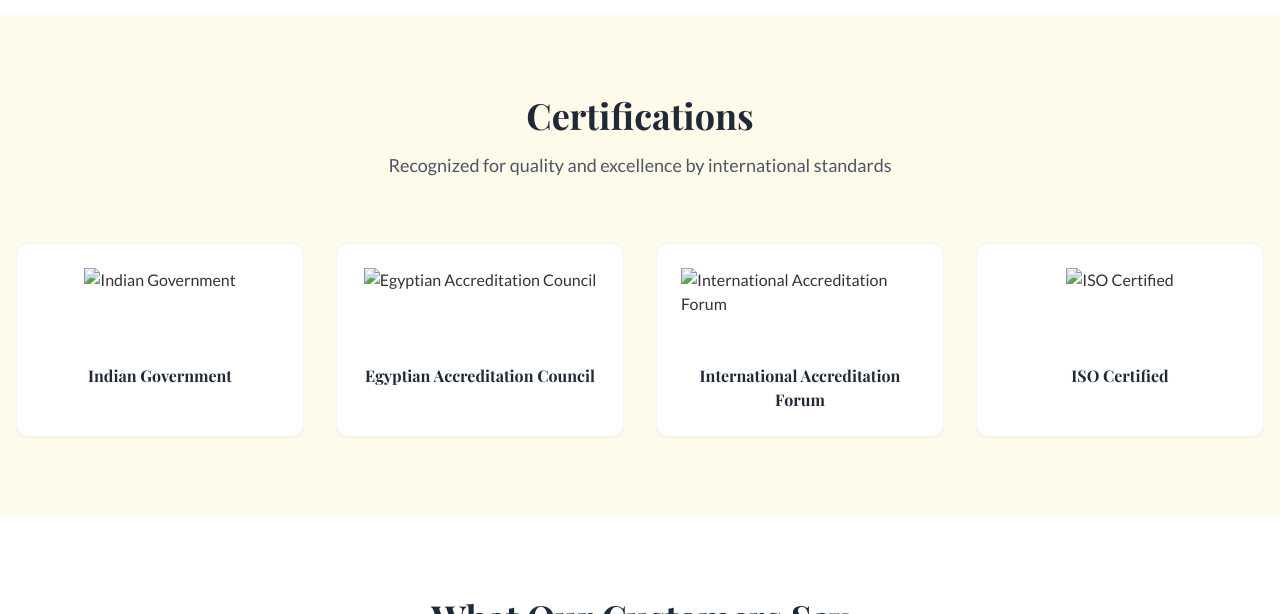
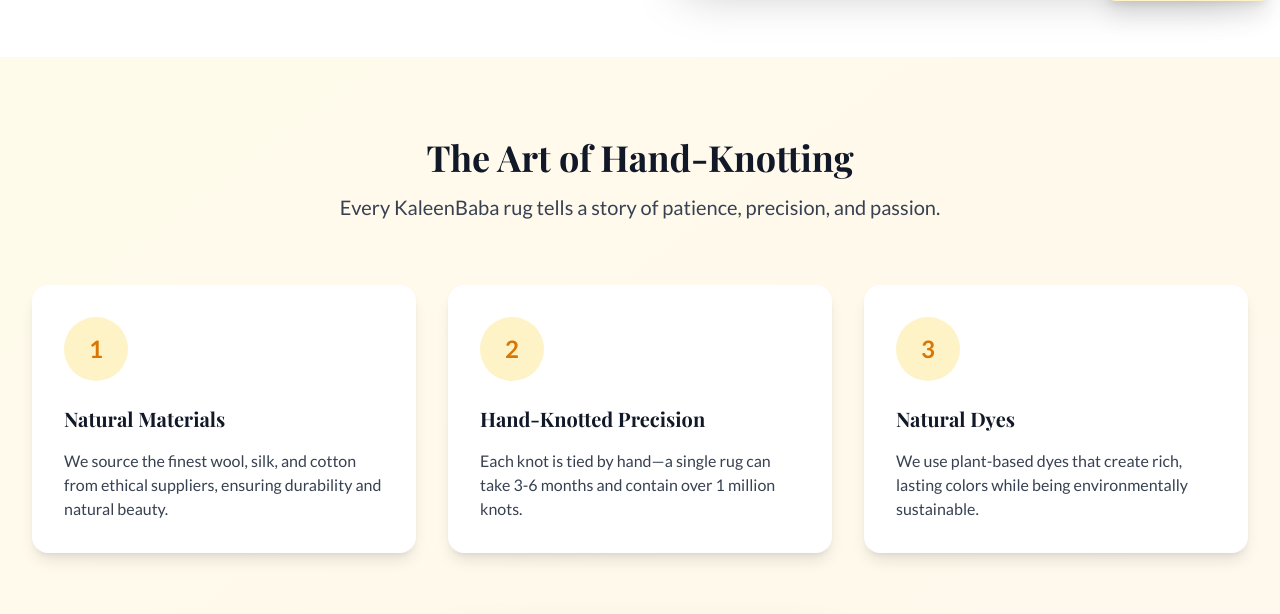
Before and after one commit to yash1577711/rug, a Django app: template templates/core/about.html in a window 1280 px wide. Shown: the part 1107-1721 px from the top of the page. Run offline with Django 5.2, Linux system fonts and the light colour scheme; the template is opened without the code that fills it, so the values that code supplies are empty; some libraries are stand-ins or nearby versions.

Commit message:
Update about.html

```diff
--- a/templates/core/about.html
+++ b/templates/core/about.html
@@ -1,163 +1,252 @@
 {% extends 'base.html' %}
 {% load static %}
 
-{% block title %}About Us | KaleenBaba – Premium Carpets & Rugs{% endblock %}
+{% block title %}About Us | KaleenBaba – Handcrafted Heritage Rugs{% endblock %}
 
 {% block content %}
-<!-- Hero Section -->
-<div class="relative h-96 overflow-hidden">
-  <div class="absolute inset-0 bg-gradient-to-r from-black via-transparent to-transparent z-10"></div>
-  <img src="https://images.unsplash.com/photo-1596727147700-6a140a10e6db?auto=format&fit=crop&w=1920&q=80"
-       alt="KaleenBaba Heritage" class="w-full h-full object-cover">
-  <div class="absolute inset-0 flex items-center">
-    <div class="max-w-4xl mx-auto px-6 z-20">
-      <h1 class="text-5xl font-heading text-white mb-6">About KaleenBaba</h1>
-      <p class="text-xl text-white opacity-90 max-w-2xl">
-        Over four decades of experience bringing authentic craftsmanship to your home.
-        Our design experts help you choose the perfect carpets and rugs to match your style and space.
+<!-- Hero Section with Parallax Effect -->
+<div class="relative h-[500px] overflow-hidden">
+  <div class="absolute inset-0 bg-black bg-opacity-40 z-10"></div>
+  <img src="https://images.unsplash.com/photo-1605100804763-247f65ac4c99?auto=format&fit=crop&w=1920&q=80"
+       alt="Master Artisan Weaving" class="w-full h-full object-cover">
+  <div class="absolute inset-0 flex items-center justify-center">
+    <div class="text-center px-6 z-20 max-w-4xl">
+      <h1 class="text-5xl md:text-6xl font-bold text-white mb-6 tracking-tight">Crafted with Heritage</h1>
+      <p class="text-xl text-white opacity-90 max-w-2xl mx-auto leading-relaxed">
+        Since 1980, we've been preserving India's ancient weaving traditions while creating contemporary masterpieces for modern homes worldwide.
       </p>
     </div>
   </div>
 </div>
 
-<!-- Company History -->
+<!-- Our Story - Split Layout -->
 <section class="py-20 bg-white">
-  <div class="max-w-7xl mx-auto px-4">
-    <div class="grid grid-cols-1 lg:grid-cols-2 gap-12 items-center">
-      <div>
-        <h2 class="text-4xl font-heading text-gray-800 mb-6">Our Legacy</h2>
-        <p class="text-gray-700 text-lg leading-relaxed mb-6">
-          At KaleenBaba, we bring over four decades of experience to your home or office. Founded in 1980, our journey began with a simple mission: to preserve traditional weaving techniques while creating contemporary designs that resonate with modern homes.
-        </p>
-        <p class="text-gray-700 text-lg leading-relaxed mb-6">
-          Our design experts work closely with master weavers from Bhadohi, Uttar Pradesh, ensuring each piece reflects the rich heritage of Indian craftsmanship. Today, we serve customers across India and internationally, bringing the warmth and beauty of handcrafted rugs to homes worldwide.
-        </p>
-        <div class="bg-amber-50 p-6 rounded-xl mb-6">
-          <h3 class="font-bold text-lg text-amber-800 mb-3">Our Promise</h3>
-          <p class="text-amber-700">Quality, authenticity, and customer satisfaction are at the heart of everything we do.</p>
+  <div class="max-w-7xl mx-auto px-4 sm:px-6 lg:px-8">
+    <div class="grid grid-cols-1 lg:grid-cols-2 gap-16 items-center">
+      <div class="order-2 lg:order-1">
+        <div class="space-y-8">
+          <div>
+            <h2 class="text-4xl font-bold text-gray-900 mb-6">Our Story</h2>
+            <p class="text-lg text-gray-700 leading-relaxed mb-6">
+              In the heart of Bhadohi, India—the carpet capital of the world—our founder began with a simple vision: to bridge centuries-old craftsmanship with contemporary design sensibilities. What started as a small workshop has grown into a global destination for authentic hand-knotted rugs.
+            </p>
+            <p class="text-lg text-gray-700 leading-relaxed">
+              Today, we collaborate with over 200 master artisans across rural India, ensuring fair wages, sustainable practices, and the preservation of traditional techniques that have been passed down through generations.
+            </p>
+          </div>
+
+          <div class="bg-gradient-to-r from-amber-500 to-orange-500 p-0.5 rounded-xl w-fit">
+            <div class="bg-white px-8 py-6 rounded-xl">
+              <div class="flex items-center space-x-4">
+                <div class="text-4xl font-bold text-amber-600">40+</div>
+                <div>
+                  <div class="font-bold text-gray-900">Years of Excellence</div>
+                  <div class="text-gray-600">Preserving Heritage Since 1980</div>
+                </div>
+              </div>
+            </div>
+          </div>
         </div>
       </div>
 
-      <div class="relative">
-        <img src="https://images.unsplash.com/photo-1596727147700-6a140a10e6db?auto=format&fit=crop&w=600&q=80"
-             alt="Artisan Crafting" class="rounded-2xl shadow-2xl">
-        <div class="absolute -bottom-6 -left-6 bg-white p-6 rounded-xl shadow-lg">
-          <div class="text-3xl font-bold text-amber-600">40+</div>
-          <div class="text-gray-600">Years Experience</div>
+      <div class="order-1 lg:order-2 relative">
+        <div class="relative rounded-2xl overflow-hidden shadow-2xl">
+          <img src="https://images.unsplash.com/photo-1584824486509-112e4181ff6b?auto=format&fit=crop&w=600&q=80"
+               alt="Artisan at Work" class="w-full h-auto">
+          <div class="absolute inset-0 bg-gradient-to-t from-black/50 to-transparent"></div>
+        </div>
+        <div class="absolute -bottom-6 -right-6 bg-white p-6 rounded-xl shadow-xl border-4 border-amber-100">
+          <div class="text-center">
+            <div class="text-2xl font-bold text-amber-600">200+</div>
+            <div class="text-gray-700 font-medium">Master Artisans</div>
+          </div>
         </div>
       </div>
     </div>
   </div>
 </section>
 
-<!-- Certifications -->
-<section class="py-20 bg-amber-50">
-  <div class="max-w-7xl mx-auto px-4">
+<!-- Craftsmanship Section -->
+<section class="py-20 bg-gradient-to-br from-amber-50 to-orange-50">
+  <div class="max-w-7xl mx-auto px-4 sm:px-6 lg:px-8">
     <div class="text-center mb-16">
-      <h2 class="text-4xl font-heading text-gray-800 mb-4">Certifications</h2>
-      <p class="text-gray-600 text-lg">Recognized for quality and excellence by international standards</p>
+      <h2 class="text-4xl font-bold text-gray-900 mb-4">The Art of Hand-Knotting</h2>
+      <p class="text-xl text-gray-700 max-w-3xl mx-auto">
+        Every KaleenBaba rug tells a story of patience, precision, and passion.
+      </p>
     </div>
 
-    <div class="grid grid-cols-1 md:grid-cols-2 lg:grid-cols-4 gap-8">
-      <!-- Certification 1 -->
-      <div class="bg-white p-6 rounded-xl shadow-sm border border-gray-100 hover:shadow-lg transition-shadow">
-        <div class="flex justify-center mb-4">
-          <img src="https://via.placeholder.com/150x80?text=Indian+Government"
-               alt="Indian Government" class="h-20 w-auto">
+    <div class="grid grid-cols-1 md:grid-cols-3 gap-8">
+      <!-- Process Step 1 -->
+      <div class="bg-white p-8 rounded-2xl shadow-lg hover:shadow-xl transition-shadow">
+        <div class="w-16 h-16 bg-amber-100 rounded-full flex items-center justify-center mb-6">
+          <span class="text-2xl font-bold text-amber-600">1</span>
         </div>
-        <h3 class="font-bold text-center text-gray-800">Indian Government</h3>
+        <h3 class="text-xl font-bold text-gray-900 mb-4">Natural Materials</h3>
+        <p class="text-gray-700">
+          We source the finest wool, silk, and cotton from ethical suppliers, ensuring durability and natural beauty.
+        </p>
       </div>
 
-      <!-- Certification 2 -->
-      <div class="bg-white p-6 rounded-xl shadow-sm border border-gray-100 hover:shadow-lg transition-shadow">
-        <div class="flex justify-center mb-4">
-          <img src="https://via.placeholder.com/150x80?text=Egyptian+Accreditation"
-               alt="Egyptian Accreditation Council" class="h-20 w-auto">
+      <!-- Process Step 2 -->
+      <div class="bg-white p-8 rounded-2xl shadow-lg hover:shadow-xl transition-shadow">
+        <div class="w-16 h-16 bg-amber-100 rounded-full flex items-center justify-center mb-6">
+          <span class="text-2xl font-bold text-amber-600">2</span>
         </div>
-        <h3 class="font-bold text-center text-gray-800">Egyptian Accreditation Council</h3>
+        <h3 class="text-xl font-bold text-gray-900 mb-4">Hand-Knotted Precision</h3>
+        <p class="text-gray-700">
+          Each knot is tied by hand—a single rug can take 3-6 months and contain over 1 million knots.
+        </p>
       </div>
 
-      <!-- Certification 3 -->
-      <div class="bg-white p-6 rounded-xl shadow-sm border border-gray-100 hover:shadow-lg transition-shadow">
-        <div class="flex justify-center mb-4">
-          <img src="https://via.placeholder.com/150x80?text=IAF"
-               alt="International Accreditation Forum" class="h-20 w-auto">
+      <!-- Process Step 3 -->
+      <div class="bg-white p-8 rounded-2xl shadow-lg hover:shadow-xl transition-shadow">
+        <div class="w-16 h-16 bg-amber-100 rounded-full flex items-center justify-center mb-6">
+          <span class="text-2xl font-bold text-amber-600">3</span>
         </div>
-        <h3 class="font-bold text-center text-gray-800">International Accreditation Forum</h3>
+        <h3 class="text-xl font-bold text-gray-900 mb-4">Natural Dyes</h3>
+        <p class="text-gray-700">
+          We use plant-based dyes that create rich, lasting colors while being environmentally sustainable.
+        </p>
+      </div>
+    </div>
+
+    <div class="mt-16 text-center">
+      <img src="https://images.unsplash.com/photo-1596727147700-6a140a10e6db?auto=format&fit=crop&w=1200&q=80"
+           alt="Close-up of Hand-Knotted Rug" class="rounded-2xl shadow-2xl mx-auto">
+      <p class="mt-6 text-gray-600 italic">"A hand-knotted rug is not just a floor covering—it's a piece of art that will be treasured for generations."</p>
+    </div>
+  </div>
+</section>
+
+<!-- Impact & Sustainability -->
+<section class="py-20 bg-white">
+  <div class="max-w-7xl mx-auto px-4 sm:px-6 lg:px-8">
+    <div class="grid grid-cols-1 lg:grid-cols-2 gap-16 items-center">
+      <div class="relative">
+        <img src="https://images.unsplash.com/photo-1584824486509-112e4181ff6b?auto=format&fit=crop&w=600&q=80"
+             alt="Women Artisans" class="rounded-2xl shadow-2xl">
+        <div class="absolute -top-6 -left-6 bg-gradient-to-r from-green-500 to-emerald-500 text-white px-6 py-4 rounded-xl">
+          <div class="font-bold text-lg">Empowering Communities</div>
+        </div>
       </div>
 
-      <!-- Certification 4 -->
-      <div class="bg-white p-6 rounded-xl shadow-sm border border-gray-100 hover:shadow-lg transition-shadow">
-        <div class="flex justify-center mb-4">
-          <img src="https://via.placeholder.com/150x80?text=ISO"
-               alt="ISO Certified" class="h-20 w-auto">
+      <div>
+        <h2 class="text-4xl font-bold text-gray-900 mb-6">Our Social Impact</h2>
+        <p class="text-lg text-gray-700 leading-relaxed mb-6">
+          We believe in business as a force for good. Through our partnerships with artisan communities, we've:
+        </p>
+
+        <div class="space-y-4">
+          <div class="flex items-start space-x-4">
+            <div class="w-6 h-6 bg-green-100 rounded-full flex items-center justify-center mt-1">
+              <svg class="w-4 h-4 text-green-600" fill="none" stroke="currentColor" viewBox="0 0 24 24">
+                <path stroke-linecap="round" stroke-linejoin="round" stroke-width="2" d="M5 13l4 4L19 7"></path>
+              </svg>
+            </div>
+            <div>
+              <div class="font-bold text-gray-900">Fair Wages</div>
+              <div class="text-gray-700">Artisans earn 3x the local average wage</div>
+            </div>
+          </div>
+
+          <div class="flex items-start space-x-4">
+            <div class="w-6 h-6 bg-green-100 rounded-full flex items-center justify-center mt-1">
+              <svg class="w-4 h-4 text-green-600" fill="none" stroke="currentColor" viewBox="0 0 24 24">
+                <path stroke-linecap="round" stroke-linejoin="round" stroke-width="2" d="M5 13l4 4L19 7"></path>
+              </svg>
+            </div>
+            <div>
+              <div class="font-bold text-gray-900">Education Support</div>
+              <div class="text-gray-700">Funding schools for artisans' children</div>
+            </div>
+          </div>
+
+          <div class="flex items-start space-x-4">
+            <div class="w-6 h-6 bg-green-100 rounded-full flex items-center justify-center mt-1">
+              <svg class="w-4 h-4 text-green-600" fill="none" stroke="currentColor" viewBox="0 0 24 24">
+                <path stroke-linecap="round" stroke-linejoin="round" stroke-width="2" d="M5 13l4 4L19 7"></path>
+              </svg>
+            </div>
+            <div>
+              <div class="font-bold text-gray-900">Zero Waste</div>
+              <div class="text-gray-700">Sustainable production with minimal environmental impact</div>
+            </div>
+          </div>
         </div>
-        <h3 class="font-bold text-center text-gray-800">ISO Certified</h3>
       </div>
     </div>
   </div>
 </section>
 
-<!-- Customer Reviews -->
-<section class="py-20 bg-white">
-  <div class="max-w-7xl mx-auto px-4">
+<!-- Testimonials -->
+<section class="py-20 bg-gradient-to-br from-gray-900 to-black text-white">
+  <div class="max-w-7xl mx-auto px-4 sm:px-6 lg:px-8">
     <div class="text-center mb-16">
-      <h2 class="text-4xl font-heading text-gray-800 mb-4">What Our Customers Say</h2>
-      <p class="text-gray-600 text-lg">Join thousands of satisfied customers who trust KaleenBaba</p>
+      <h2 class="text-4xl font-bold mb-4">Trusted by Designers Worldwide</h2>
+      <p class="text-xl text-gray-300 max-w-3xl mx-auto">
+        Interior designers, architects, and homeowners choose KaleenBaba for exceptional quality and timeless beauty.
+      </p>
     </div>
 
-    <div class="grid grid-cols-1 md:grid-cols-3 gap-8">
-      <!-- Review 1 -->
-      <div class="bg-amber-50 p-6 rounded-xl shadow-sm border border-amber-200">
+    <div class="grid grid-cols-1 md:grid-cols-2 lg:grid-cols-3 gap-8">
+      <!-- Testimonial 1 -->
+      <div class="bg-white bg-opacity-10 backdrop-blur-sm p-8 rounded-2xl border border-white border-opacity-20">
         <div class="flex text-yellow-400 mb-4">
           ★★★★★
         </div>
-        <p class="text-gray-700 mb-4">
-          "The rug exceeded my expectations! The craftsmanship is impeccable and it perfectly complements my living room."
-        </p>
-        <div class="font-bold text-gray-800">Sarah Johnson</div>
-        <div class="text-gray-600 text-sm">New York, USA</div>
+        <p class="text-lg mb-6 italic">"KaleenBaba rugs are the cornerstone of my luxury interior projects. The quality and authenticity are unmatched."</p>
+        <div class="flex items-center">
+          <div class="ml-4">
+            <div class="font-bold">Alexandra Chen</div>
+            <div class="text-gray-300">Interior Designer, New York</div>
+          </div>
+        </div>
       </div>
 
-      <!-- Review 2 -->
-      <div class="bg-amber-50 p-6 rounded-xl shadow-sm border border-amber-200">
+      <!-- Testimonial 2 -->
+      <div class="bg-white bg-opacity-10 backdrop-blur-sm p-8 rounded-2xl border border-white border-opacity-20">
         <div class="flex text-yellow-400 mb-4">
           ★★★★★
         </div>
-        <p class="text-gray-700 mb-4">
-          "Exceptional customer service and stunning products. I've purchased multiple rugs and will continue to do so!"
-        </p>
-        <div class="font-bold text-gray-800">Raj Patel</div>
-        <div class="text-gray-600 text-sm">Mumbai, India</div>
+        <p class="text-lg mb-6 italic">"After 15 years in the hospitality industry, I can confidently say KaleenBaba provides the most durable and beautiful rugs for luxury hotels."</p>
+        <div class="flex items-center">
+          <div class="ml-4">
+            <div class="font-bold">James Wilson</div>
+            <div class="text-gray-300">Hotel Group Director, London</div>
+          </div>
+        </div>
       </div>
 
-      <!-- Review 3 -->
-      <div class="bg-amber-50 p-6 rounded-xl shadow-sm border border-amber-200">
+      <!-- Testimonial 3 -->
+      <div class="bg-white bg-opacity-10 backdrop-blur-sm p-8 rounded-2xl border border-white border-opacity-20">
         <div class="flex text-yellow-400 mb-4">
           ★★★★★
         </div>
-        <p class="text-gray-700 mb-4">
-          "The quality is unmatched. My guests always compliment the rug and ask where I got it!"
-        </p>
-        <div class="font-bold text-gray-800">Emma Thompson</div>
-        <div class="text-gray-600 text-sm">London, UK</div>
+        <p class="text-lg mb-6 italic">"My KaleenBaba rug has been the centerpiece of my living room for 8 years and still looks brand new. Worth every penny!"</p>
+        <div class="flex items-center">
+          <div class="ml-4">
+            <div class="font-bold">Priya Sharma</div>
+            <div class="text-gray-300">Homeowner, Mumbai</div>
+          </div>
+        </div>
       </div>
     </div>
   </div>
 </section>
 
 <!-- Call to Action -->
-<section class="py-20 bg-gradient-to-br from-amber-900 to-amber-800 text-white">
-  <div class="max-w-4xl mx-auto px-4 text-center">
-    <h2 class="text-3xl font-heading mb-4">Ready to Transform Your Space?</h2>
-    <p class="text-amber-200 mb-8 text-lg">
-      Let our design experts help you find the perfect rug for your home or office.
+<section class="py-20 bg-gradient-to-r from-amber-600 to-orange-600 text-white">
+  <div class="max-w-4xl mx-auto px-4 sm:px-6 lg:px-8 text-center">
+    <h2 class="text-4xl font-bold mb-6">Experience the KaleenBaba Difference</h2>
+    <p class="text-xl text-amber-100 mb-10 max-w-2xl mx-auto">
+      Discover why discerning customers choose us for their most important spaces.
     </p>
-    <div class="flex flex-col sm:flex-row gap-4 justify-center">
-      <a href="{% url 'product_list' %}" class="btn btn-primary px-8 py-4 text-lg bg-white text-amber-900 hover:bg-amber-100">
-        Explore Collection
+    <div class="flex flex-col sm:flex-row gap-6 justify-center">
+      <a href="{% url 'product_list' %}" class="bg-white text-amber-700 hover:bg-amber-50 font-bold px-8 py-4 rounded-xl text-lg transition-colors">
+        Explore Our Collection
       </a>
-      <a href="{% url 'trade' %}" class="btn btn-secondary px-8 py-4 text-lg bg-transparent border border-white hover:bg-white hover:text-amber-900">
+      <a href="{% url 'trade' %}" class="bg-transparent border-2 border-white hover:bg-white hover:text-amber-700 font-bold px-8 py-4 rounded-xl text-lg transition-colors">
         Trade Inquiry
       </a>
     </div>
```
